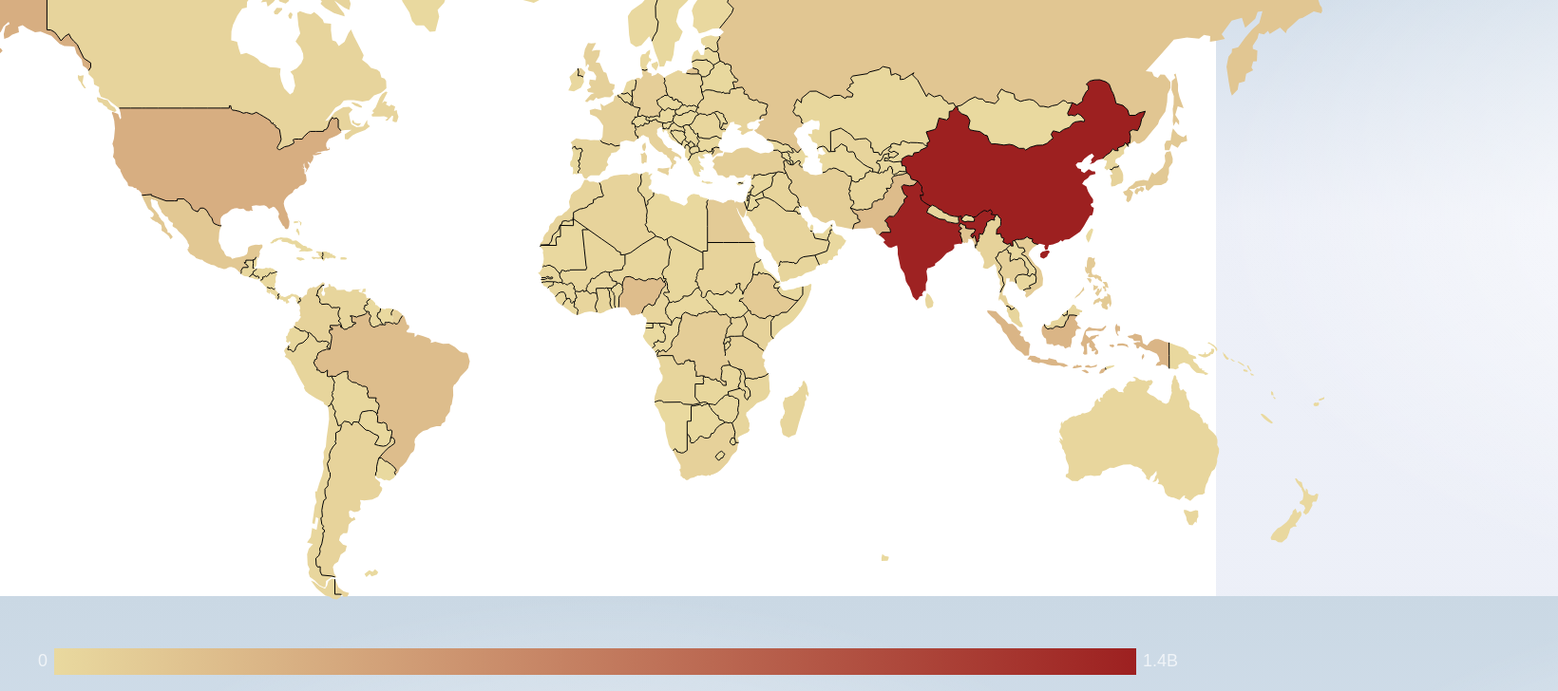
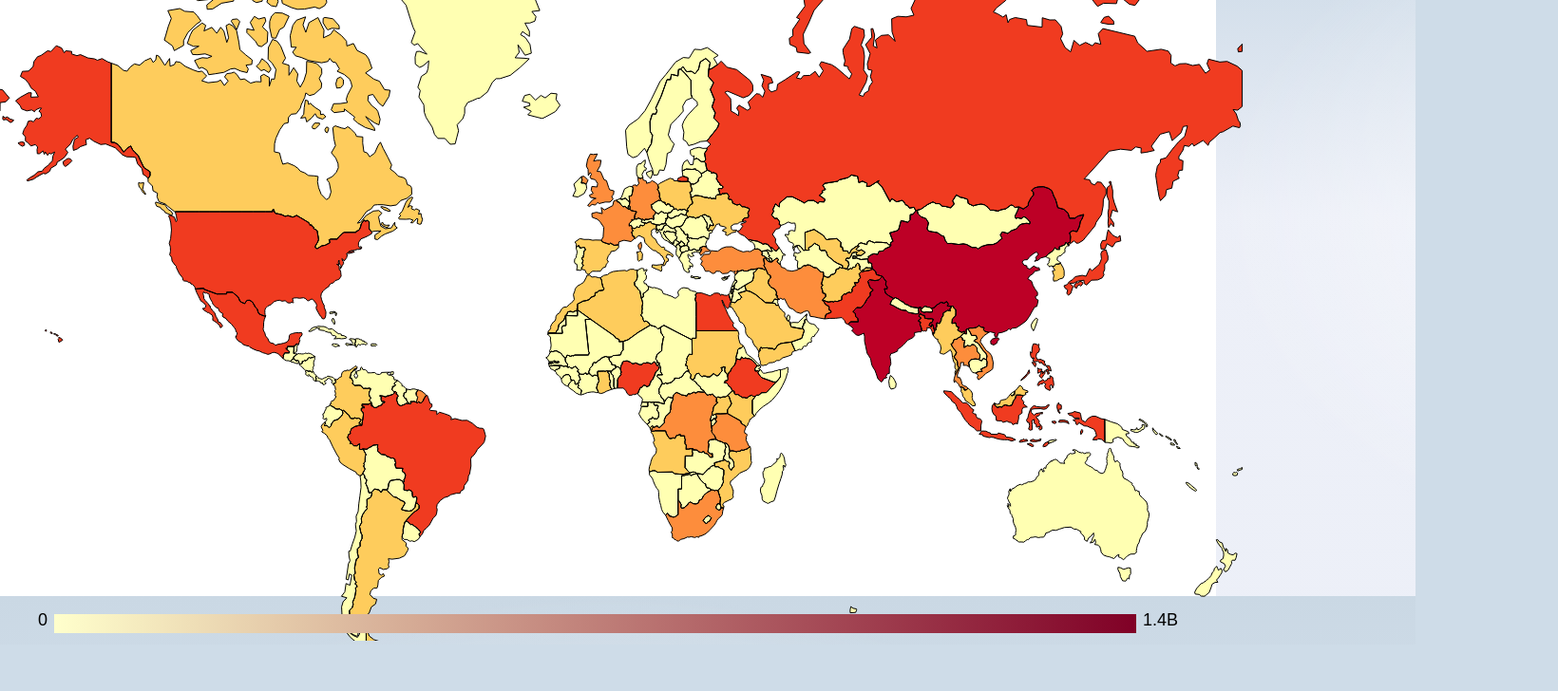
Before and after one commit to zakali22/d3-svelte, a SvelteKit app: page /geoMercator in a window 1280 px wide. Shown: the part 172-900 px from the top of the page at 95% size, 1640 px wide, since content can reach past the window. After the commit the page ends 851 px from the top, so only its background shows below. Built offline with nearby package versions, Linux system fonts and the light colour scheme.

Commit message:
Add zoom functionality and colour scheme to geoMercator (global map)

```diff
--- a/src/components/geo/Legend.svelte
+++ b/src/components/geo/Legend.svelte
@@ -2,14 +2,18 @@
     export let colorScale;
     export let data;
 
+    import populationData from "../../data/population-data.json";
     import { spring } from "svelte/motion"
+    import { max } from "d3-array"
 
     const markerPos = spring(0, { stiffness: 0.1, damping: 0.8 });
-    const totalPopulation = colorScale.domain()[1]
+    // @ts-ignore
+    const totalPopulation = max(populationData, (d) => d.population)
 
-    $: if(data && data.country) {
+   // @ts-ignore
+     $: if(data && data.country) {
         $markerPos = (data.population / totalPopulation) * 100
-        // console.log($markerPos)
+        console.log((data.population / totalPopulation) * 100)
     }
 </script>
 
@@ -40,26 +44,27 @@
 
     .legend-scale__wrapper {
         display: flex;
-        align-items: center;
+        align-items: flex-end;
     }
 
     .legend-scale__wrapper p {
-        color: rgba(255, 255, 255, 0.7);
+        color: var(--font-colour, #fff);
         font-size: 18px;
         font-weight: 300;
+        margin: 0;
     }
 
     .legend-scale__wrapper div {
         position: relative;
         width: 100%;
-        height: 28px;
+        height: 20px;
         margin: 0 7px;
     }
 
     .legend-scale__wrapper div span {
         position: absolute;
-        width: 1px;
+        width: 3px;
         height: 100%;
-        background-color: #fff;
+        background-color: var(--font-colour, #fff);
     }
 </style>
--- a/src/components/geo/Tooltip.svelte
+++ b/src/components/geo/Tooltip.svelte
@@ -19,14 +19,16 @@
     .tooltip {
         position: absolute;
         right:0;
-        top: calc(800px - 100px)
+        top: calc(800px - 100px);
+        background: var(--bg-colour, transparent);
+        padding: 15px;
     }
 
     .tooltip h2 {
         font-size: 40px;
         margin-bottom: 5px;
         margin-top: 0;
-        color: #fff;
+        color: var(--font-colour, #fff);;
         font-weight: 600;
     }
 
@@ -34,6 +36,6 @@
         font-size: 25px;
         margin-top: 0;
         font-weight: 300;
-        color: rgba(255, 255, 255, 0.4)
+        color: var(--font-colour, #fff);
     }
 </style>
--- a/src/routes/geoAlbersCountry/+page.svelte
+++ b/src/routes/geoAlbersCountry/+page.svelte
@@ -23,7 +23,7 @@
 
     let colorScale = scaleThreshold()
         .domain(range(2, 10))
-        .range(schemeGnBu[7])
+        .range(schemeGnBu[9])
 
     /** Generate paths for county data */
     let USCounties = []
@@ -57,11 +57,11 @@
     let mapGroup;
     let selectedMapElement;
 
-    let gTransform = {x: 0, y: 0, k: 1}, gStrokeWidth;
+    let gTransform = {x: -135, y: 24, k: 1.2}, gStrokeWidth;
     let clickedCounty = null
 
     const zoomTransform = zoom()
-        .scaleExtent([1, 8])
+        .scaleExtent([1, 10])
         .on("zoom", zoomed)
 
     function zoomed(evt){
@@ -120,9 +120,11 @@
                     class:clicked={clickedCounty && clickedCounty.id === county.id}
                 />
             {/each}
+            <!---Borders-->
             <path class="border" d={pathGenerator(bordersPath)} fill="none" stroke="white" stroke-width="1"/>
         </g>
-        <!---Borders-->
+        <rect y="760" x="-691" width="200" height="40"></rect>
+        <text y="788" x="-691">Zoom in/out [+/-]</text>
     </svg>
 </div>
 
@@ -146,7 +148,8 @@
     }
 
     svg {
-        flex: 1 0 80%
+        flex: 1 0 80%;
+        background-color: #fff;
     }
 
     path:not(.border) {
@@ -162,4 +165,13 @@
         opacity: 0.7;
         fill: rgb(22, 97, 208)
     }
+
+    rect {
+        fill: #eef1f9
+    }
+
+    text {
+        font-size: 25px;
+        fill: #000;
+    }
 </style>
--- a/src/routes/geoMercator/+page.svelte
+++ b/src/routes/geoMercator/+page.svelte
@@ -3,7 +3,7 @@
     import world from "../../data/geodata.json";
     import populationData from "../../data/population-data.json";
     import * as topojson from "topojson-client";
-    import { zoomIdentity } from "d3"
+    import { zoomIdentity, scaleThreshold, range, scaleSequential, schemeYlOrRd, interpolateYlOrRd, format, pointer } from "d3"
     import { geoPath, geoMercator } from "d3-geo"
     import { scaleLinear } from "d3-scale"
     import { max } from "d3-array"
@@ -30,38 +30,65 @@
     })
 
     /** Define projection */
-    let width = 2000, height = 800
-    $: projection = geoMercator()
-        .scale(1200 / 5)
-        .translate([2000 / 2, 500])
+    let width = 1700, height = width / 2
+    $: projection = geoMercator().scale(width / 8).translate([width / 2, height / 1.4])
 
     /** Path function to convert coord into svg path */
     $: path = geoPath(projection)
 
 
     /** Color scale for population */
-    const colorScale = scaleLinear()
-        .domain([0, max(populationData, d => d.population)])
-        .range(["#E9D99F", "#9D2020"]);
+    const colorScale = scaleThreshold()
+        .domain([
+            max(populationData, (d) => d.population * 0.0212), /** 30M */
+            max(populationData, (d) => d.population * 0.0424), /** 60M */
+            max(populationData, (d) => d.population * 0.07092), /** 100M */
+            max(populationData, (d) => d.population * 0.5) /** 700M */
+        ])
+        .range(schemeYlOrRd[5]);
 
+    const legendScale = scaleSequential(interpolateYlOrRd)
 
     let isDragging = false;
-    let tooltipData = null;
 
-    /** Zoom */
     let globe;
-    $:  {
-        const element = select(globe)
-        element.call(
-            zoom().on("zoom", (evt) => {
-                const { x, y, k } = evt.transform
+    let selectedGlobe;
+    let gTransform = {x: 0, y: 0, k: 1}, gStrokeWidth;
 
+    let clickedCountryData = null
 
+    const zoomTransform = zoom()
+        .scaleExtent([1, 10])
+        .on("zoom", zoomed)
 
-                console.log(x, y, k)
+    function zoomed(evt){
+        const { transform } = evt
+
+        gTransform = transform;
+        gStrokeWidth = 1 / transform.k;
+    }
+
+    function handleZoom(e, country){
+        const [ [x0, y0], [x1, y1] ] = path.bounds(country)
+
+        clickedCountryData = country
+
+        selectedGlobe.transition().duration(750).call(
+            zoomTransform.transform,
+            zoomIdentity
+                .translate(width / 2, height / 2)
+                .scale(Math.min(8, 0.9 / Math.max((x1 - x0) / width, (y1 - y0) / height)))
+                .translate(-(x0 + x1) / 2, -(y0 + y1) / 2),
+            pointer(e, globe)
+        )
+
+        console.log(clickedCountryData)
+    }
+
+    onMount(() => {
+        selectedGlobe = select(globe)
+        selectedGlobe.call(zoomTransform)
     })
-        )
-    }
 
 </script>
 
@@ -73,23 +100,22 @@
 
     <div class="chart-container" bind:clientWidth={width}>
 
-        <svg {width} {height} bind:this={globe}>
+        <svg {width} {height} viewBox="0, 0, {width}, {height}"  bind:this={globe}>
             <!-- Countries -->
             <!-- svelte-ignore a11y-click-events-have-key-events -->
             <!-- svelte-ignore a11y-no-static-element-interactions -->
-
+            <g transform="translate({gTransform.x}, {gTransform.y}) scale({gTransform.k})">
                 {#each countries.sort((a,b) => b.population - a.population) as country}
                     <!-- svelte-ignore a11y-no-noninteractive-tabindex -->
+                    <!-- {console.log(country)} -->
                     <path
                         class="country"
                         d={path(country)}
                         fill={colorScale(country?.population || 0)}
-                    stroke="none"
-                    on:click={() => {
-                        tooltipData = country
-                    }}
-                    on:focus={() => {
-                        tooltipData = country
+                        stroke="#000"
+                        stroke-width="1"
+                        on:click={(e) => {
+                            handleZoom(e, country)
                         }}
                         tabindex="0"
                     />
@@ -99,23 +125,24 @@
                 <path d={path(borders)} fill="none" stroke="#000" />
 
                 <!-- Selected country highlight -->
-            {#if tooltipData}
-                {#key tooltipData.id}
+                {#if clickedCountryData}
+                    {#key clickedCountryData.id}
                         <path
-                        d={path(tooltipData)}
+                            d={path(clickedCountryData)}
                             fill="transparent"
-                        stroke="red"
+                            stroke="#000"
                             stroke-width="2"
                         />
                     {/key}
                 {/if}
+            </g>
         </svg>
 
-        {#if tooltipData && tooltipData.country}
-            <Tooltip data={tooltipData} />
+        {#if clickedCountryData && clickedCountryData.country}
+            <Tooltip --font-colour="#000" --bg-colour="#fff" data={clickedCountryData} />
         {/if}
 
-        <Legend {colorScale} data={tooltipData}  />
+        <Legend --font-colour="#000" colorScale={legendScale} data={clickedCountryData}  />
     </div>
 </div>
 
```
Lines whose indentation alone changed are shown as unchanged.
